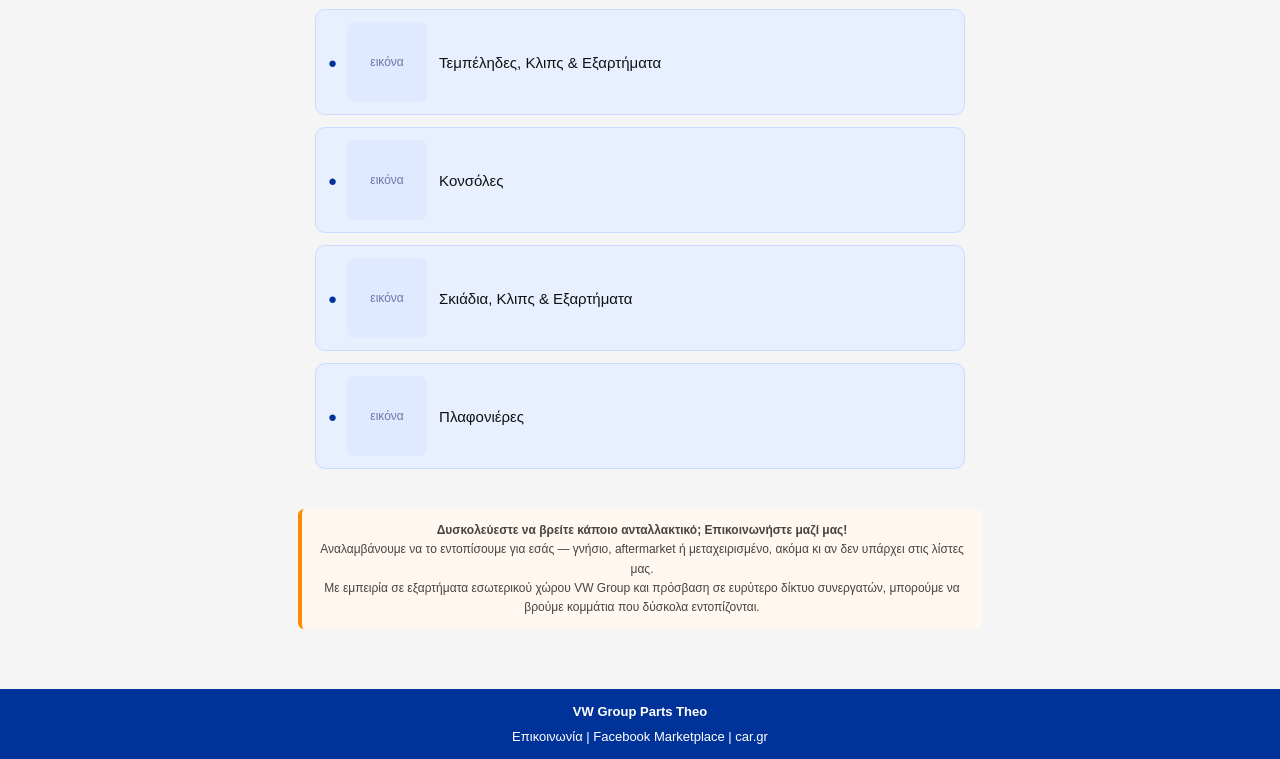
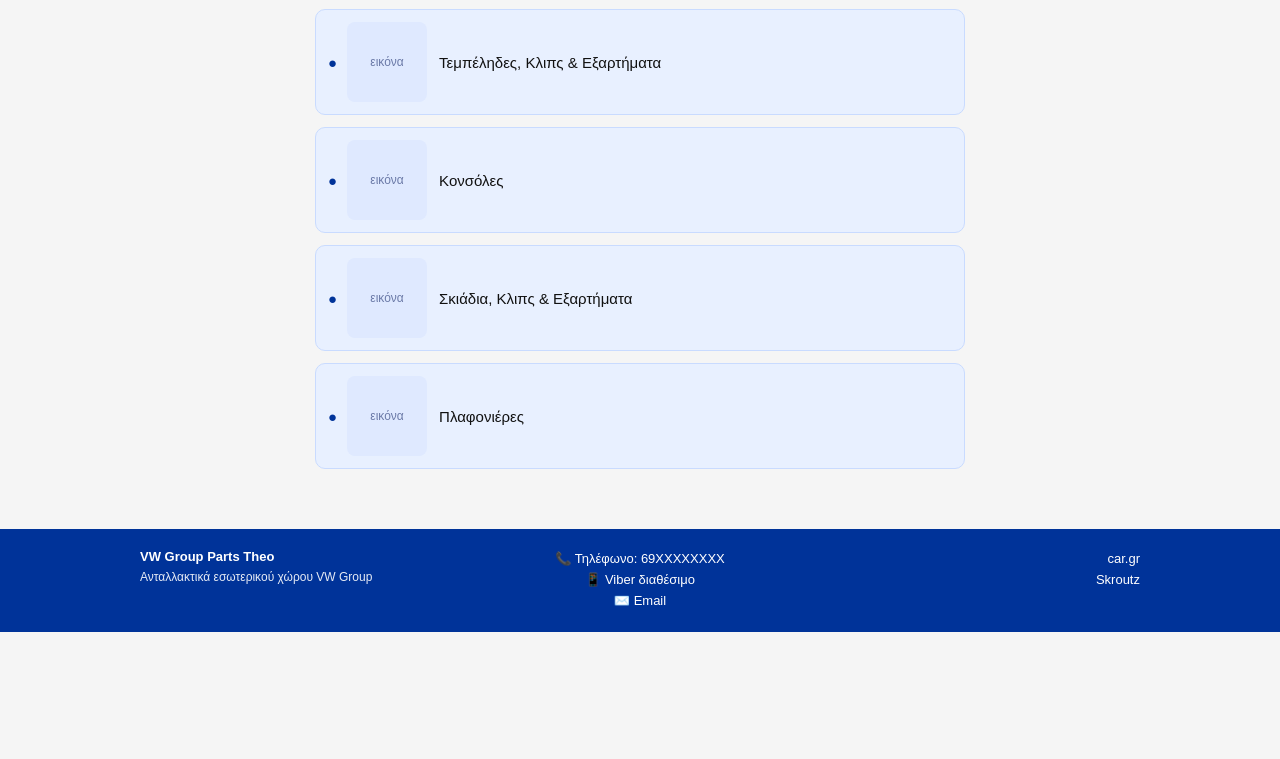
Before and after one commit to vwtheocar/vwtheocar.github.io, a plain HTML site: page index.html in a window 1280 px wide. Shown: the part 911-1670 px from the top of the page. After the commit the page ends 1543 px from the top, so only its background shows below. Drawn offline with Linux system fonts and the light colour scheme.

Commit message:
Update index.html

```diff
--- a/index.html
+++ b/index.html
@@ -38,7 +38,6 @@
     .title-main {
       font-size: 36px;
       font-weight: 700;
-      letter-spacing: 0.5px;
       text-shadow: 0 2px 6px rgba(0,0,0,0.35);
     }
 
@@ -53,7 +52,6 @@
       gap: 28px;
       align-items: center;
       justify-content: flex-end;
-      flex: 0;
     }
 
     .logos img {
@@ -62,7 +60,6 @@
       object-fit: contain;
     }
 
-    /* CATEGORIES */
     .category {
       display: flex;
       align-items: center;
@@ -94,6 +91,53 @@
       font-size: 12px;
     }
 
+    /* FOOTER */
+    .footer {
+      margin-top: 60px;
+      padding: 20px 10px;
+      background: #003399;
+      color: white;
+      font-size: 13px;
+    }
+
+    .footer-inner {
+      display: flex;
+      justify-content: space-between;
+      align-items: flex-start;
+      max-width: 1000px;
+      margin: 0 auto;
+    }
+
+    .footer-left,
+    .footer-center,
+    .footer-right {
+      flex: 1;
+    }
+
+    .footer-left {
+      text-align: left;
+    }
+
+    .footer-center {
+      text-align: center;
+      line-height: 1.6;
+    }
+
+    .footer-right {
+      text-align: right;
+      line-height: 1.6;
+    }
+
+    .footer-brand {
+      font-weight: bold;
+      margin-bottom: 6px;
+    }
+
+    .footer-sub {
+      opacity: 0.9;
+      font-size: 12px;
+    }
+
     /* MOBILE */
     @media (max-width: 768px) {
 
@@ -105,11 +149,6 @@
 
       .logos {
         justify-content: center;
-      }
-
-      .logos img {
-        width: 60px;
-        height: 60px;
       }
 
       .title-main {
@@ -126,6 +165,18 @@
         width: 70px;
         height: 70px;
       }
+
+      .footer-inner {
+        flex-direction: column;
+        text-align: center;
+        gap: 12px;
+      }
+
+      .footer-left,
+      .footer-center,
+      .footer-right {
+        text-align: center;
+      }
     }
   </style>
 </head>
@@ -139,7 +190,7 @@
 
       <div class="title">
         <div class="title-main">VW Group Parts Theo</div>
-        <div class="title-sub">Ανταλλακτικά εσωτερικού χώρου</div>
+        <div class="title-sub">Ανταλλακτικά εσωτερικού χώρου VW Group</div>
       </div>
 
       <div class="logos">
@@ -189,24 +240,27 @@
 
   </div>
 
-  <!-- SUPPORT -->
-  <div style="max-width:650px; margin:40px auto 0 auto; padding:12px 15px; font-size:12px; line-height:1.6; color:#444; background:#fff7f0; border-left:4px solid #ff8c00; border-radius:6px; text-align:center;">
+  <!-- FOOTER -->
+  <div class="footer">
 
-    <b>Δυσκολεύεστε να βρείτε κάποιο ανταλλακτικό; Επικοινωνήστε μαζί μας!</b><br>
-    Αναλαμβάνουμε να το εντοπίσουμε για εσάς — γνήσιο, aftermarket ή μεταχειρισμένο, ακόμα κι αν δεν υπάρχει στις λίστες μας.<br>
-    Με εμπειρία σε εξαρτήματα εσωτερικού χώρου VW Group και πρόσβαση σε ευρύτερο δίκτυο συνεργατών, μπορούμε να βρούμε κομμάτια που δύσκολα εντοπίζονται.
+    <div class="footer-inner">
 
-  </div>
+      <div class="footer-left">
+        <div class="footer-brand">VW Group Parts Theo</div>
+        <div class="footer-sub">Ανταλλακτικά εσωτερικού χώρου VW Group</div>
+      </div>
 
-  <!-- FOOTER -->
-  <div style="margin-top:60px; padding:15px; background:#003399; color:white; font-size:13px;">
+      <div class="footer-center">
+        <div>📞 Τηλέφωνο: 69XXXXXXXX</div>
+        <div>📱 Viber διαθέσιμο</div>
+        <div>✉️ Email</div>
+      </div>
 
-    <div style="font-weight:bold; text-align:center; margin-bottom:10px;">
-      VW Group Parts Theo
-    </div>
+      <div class="footer-right">
+        <div>car.gr</div>
+        <div>Skroutz</div>
+      </div>
 
-    <div style="text-align:center;">
-      Επικοινωνία | Facebook Marketplace | car.gr
     </div>
 
   </div>
```
